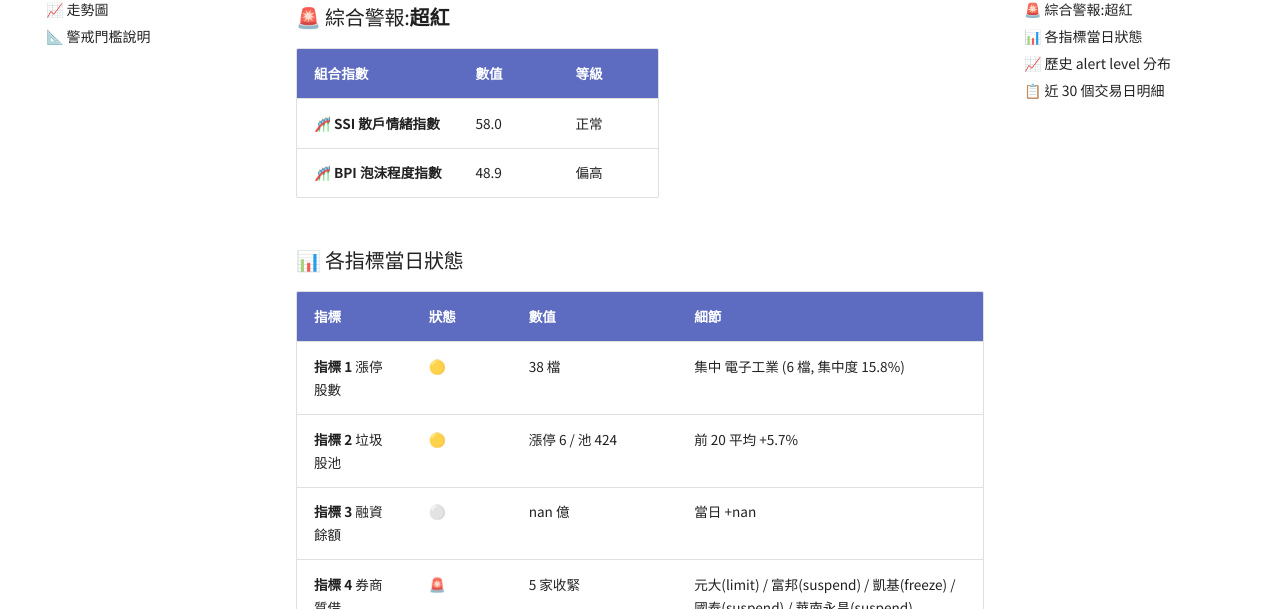
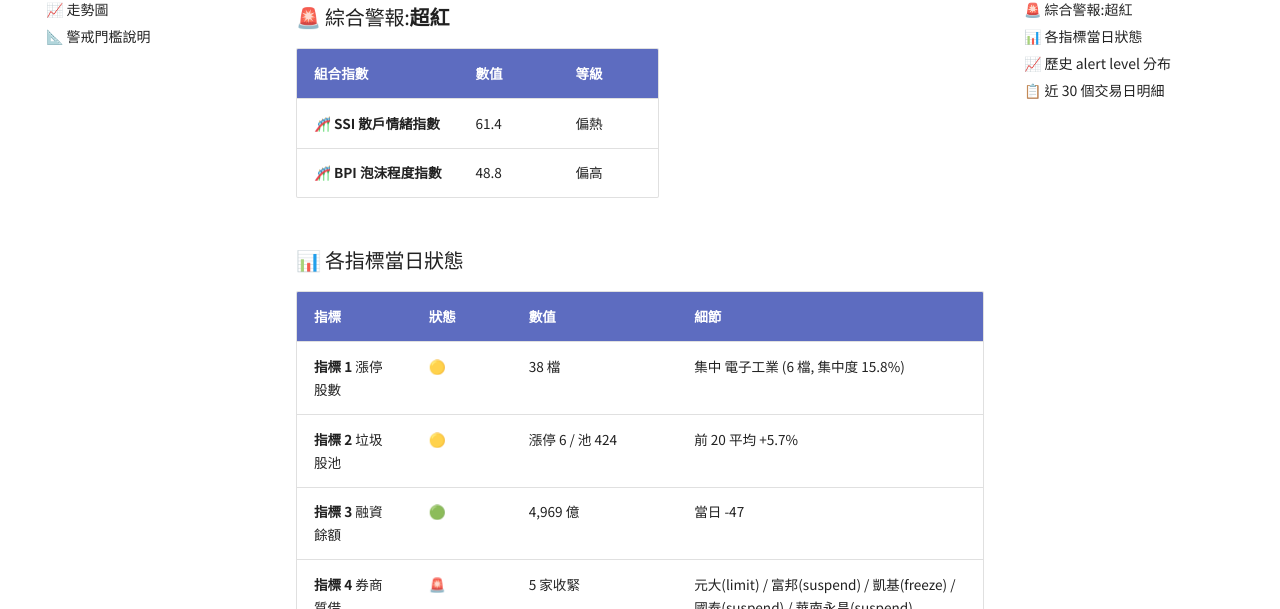
Before and after one commit to ShoppingLiao/stock-analysis-public, an MkDocs documentation site: the page built from docs/bubble_monitor/index.md, in a window 1280 px wide and 1400 px high, scrolled down 360 px. Shown: the part 147-756 px from the top of the window. Built offline with MkDocs 1.6.1 and Material for MkDocs 9.7.7, drawn with Linux system fonts in a browser that asks for light colours; comment, search, counter and statistics services are not loaded.

Commit message:
docs(bubble-monitor): update (2026-05-19)

```diff
--- a/docs/bubble_monitor/index.md
+++ b/docs/bubble_monitor/index.md
@@ -16,8 +16,8 @@
 
 | 組合指數 | 數值 | 等級 |
 |---------|------|------|
-| 🎢 **SSI 散戶情緒指數** | 58.0 | 正常 |
-| 🎢 **BPI 泡沫程度指數** | 48.9 | 偏高 |
+| 🎢 **SSI 散戶情緒指數** | 61.4 | 偏熱 |
+| 🎢 **BPI 泡沫程度指數** | 48.8 | 偏高 |
 
 ### 📊 各指標當日狀態
 
@@ -25,7 +25,7 @@
 |------|------|------|------|
 | **指標 1** 漲停股數 | 🟡 | 38 檔 | 集中 電子工業 (6 檔, 集中度 15.8%) |
 | **指標 2** 垃圾股池 | 🟡 | 漲停 6 / 池 424 | 前 20 平均 +5.7% | 成交 16 億 |
-| **指標 3** 融資餘額 | ⚪ | nan 億 | 當日 +nan | 5日 +nan | 20日 +nan |
+| **指標 3** 融資餘額 | 🟢 | 4,969 億 | 當日 -47 | 5日 +57 | 20日 +671 |
 | **指標 4** 券商質借 | 🚨 | 5 家收緊 | 元大(limit) / 富邦(suspend) / 凱基(freeze) / 國泰(suspend) / 華南永昌(suspend) |
 | **指標 5** IPO 蜜月 | 🟢 | 11 檔 / 首日均 +1.1% | 連 5 漲停 0 檔 |
 | **指標 6** 法人避險 | 🔴 | 反 ETF 47.5M 股 / TOP30 防禦 12 | top: 00632R 元大台灣50反1 | 賣科技 11 檔 |
@@ -45,7 +45,7 @@
 
 | 日期 | 綜合 | 漲停股 | 垃圾股漲停 | 融資餘額(億) | 當日變化 | IPO |
 |------|------|--------|------------|---------------|----------|-----|
-| 2026-05-19 | 🚨 | 38 | 6 | — | — | 11 |
+| 2026-05-19 | 🚨 | 38 | 6 | 4,969 | -47 | 11 |
 | 2026-05-18 | 🔴 | 62 | — | 5,016 | +88 | — |
 | 2026-05-15 | 🟡 | 48 | — | 4,928 | -63 | — |
 | 2026-05-14 | 🔴 | 67 | — | 4,991 | +47 | — |
```
Also changed, not shown: docs/bubble_monitor/charts.md (+4 -4 lines).
